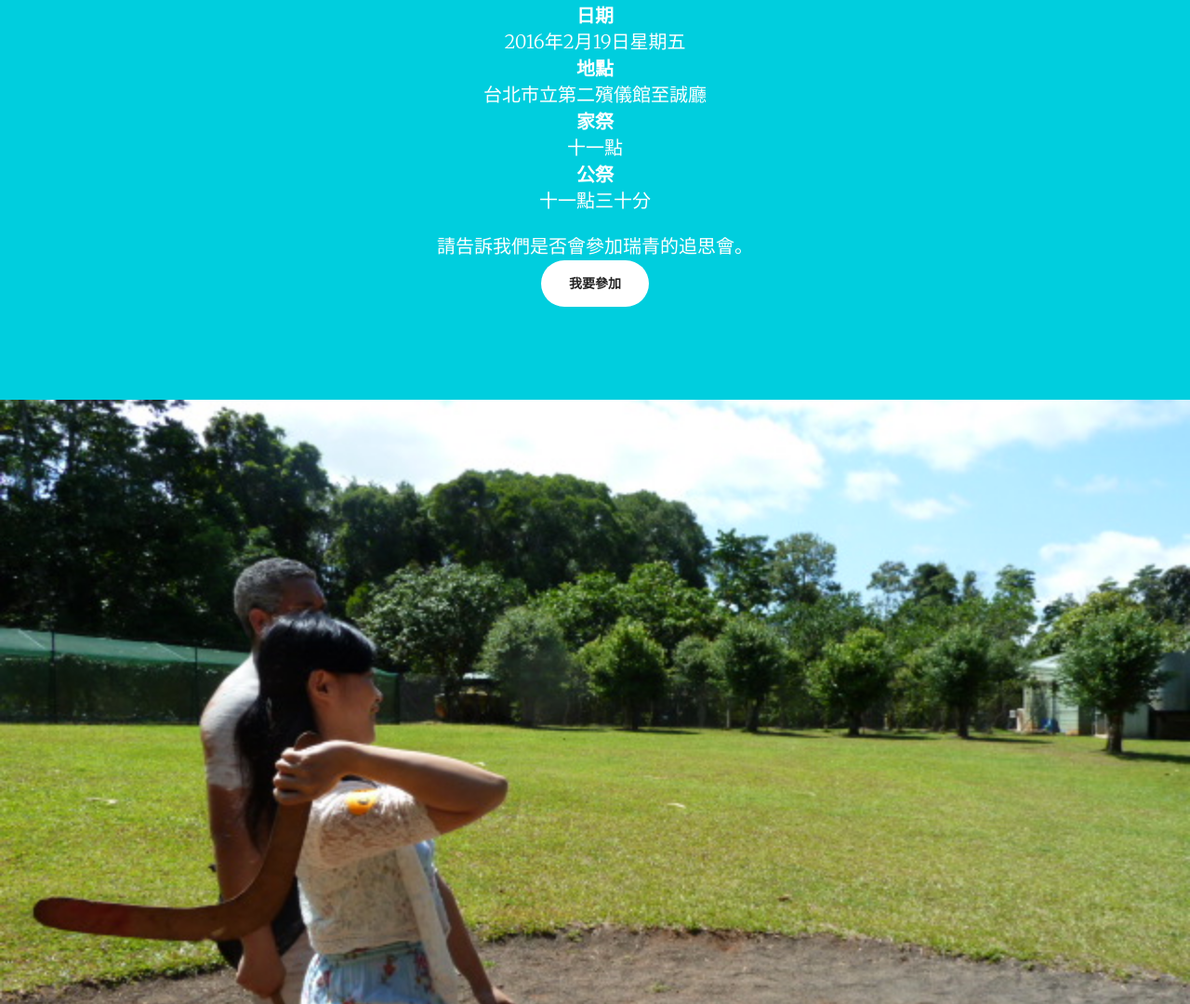
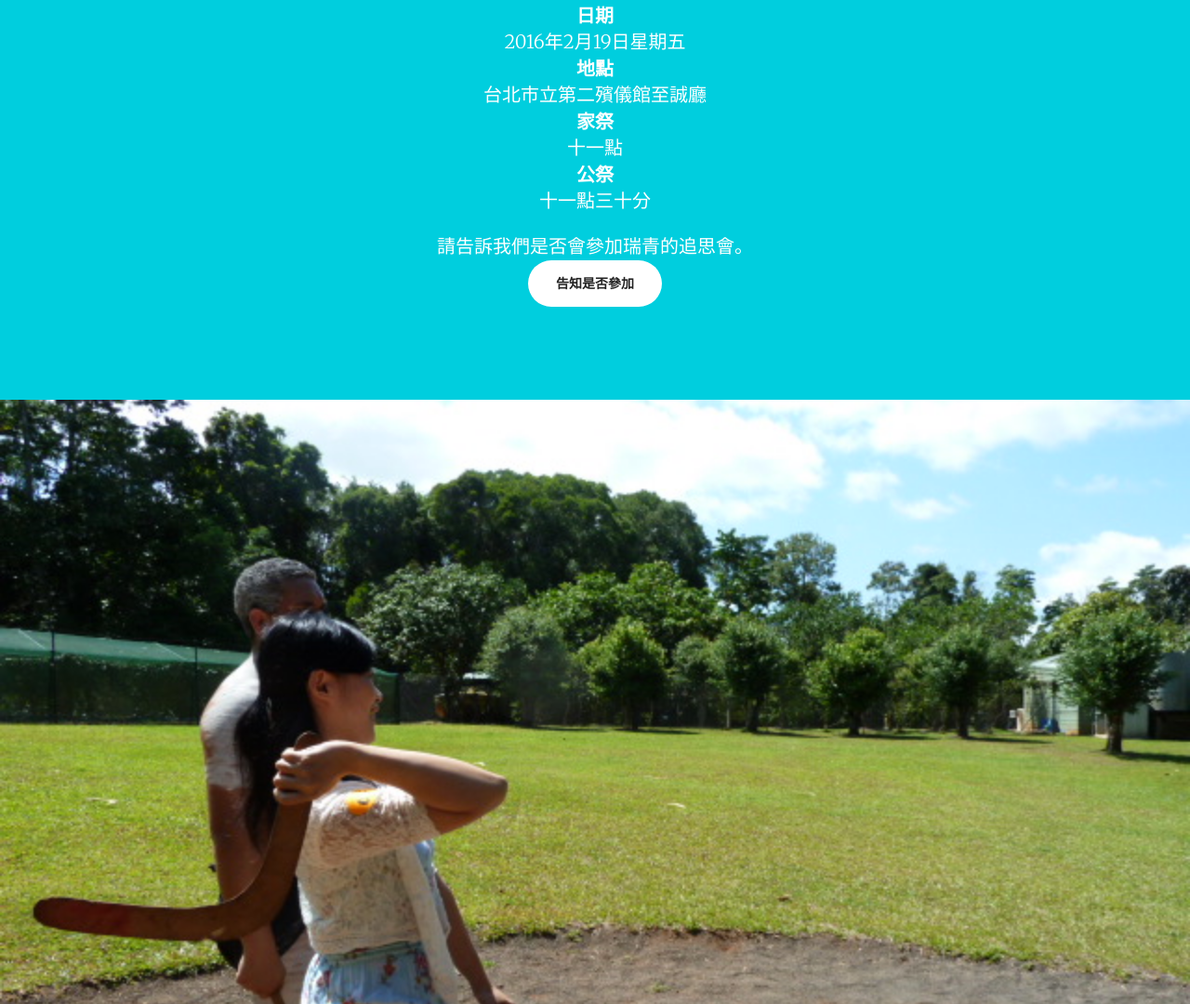
Before and after one commit to fredericgo/chingsfuneral, a plain HTML site: page index.html in a window 1280 px wide. Shown: the part 2318-3398 px from the top of the page at 93% size. Drawn offline with nearby package versions, Linux system fonts and the light colour scheme.

Commit message:
words button

```diff
--- a/index.html
+++ b/index.html
@@ -118,7 +118,7 @@
                 <div class="col-lg-8 col-lg-offset-2 text-center">
                     請告訴我們是否會參加瑞青的追思會。
                     <br>
-                    <a href="https://docs.google.com/forms/d/1_RMzaTt4iwMFeogbpDID5uNbOo6PB9seASrummIkfG8/viewform?usp=send_form" class="btn btn-default btn-xl page-scroll">我要參加</a>
+                    <a href="https://docs.google.com/forms/d/1_RMzaTt4iwMFeogbpDID5uNbOo6PB9seASrummIkfG8/viewform?usp=send_form" class="btn btn-default btn-xl page-scroll">告知是否參加</a>
                 </div>
             </div>
         </div>
```
